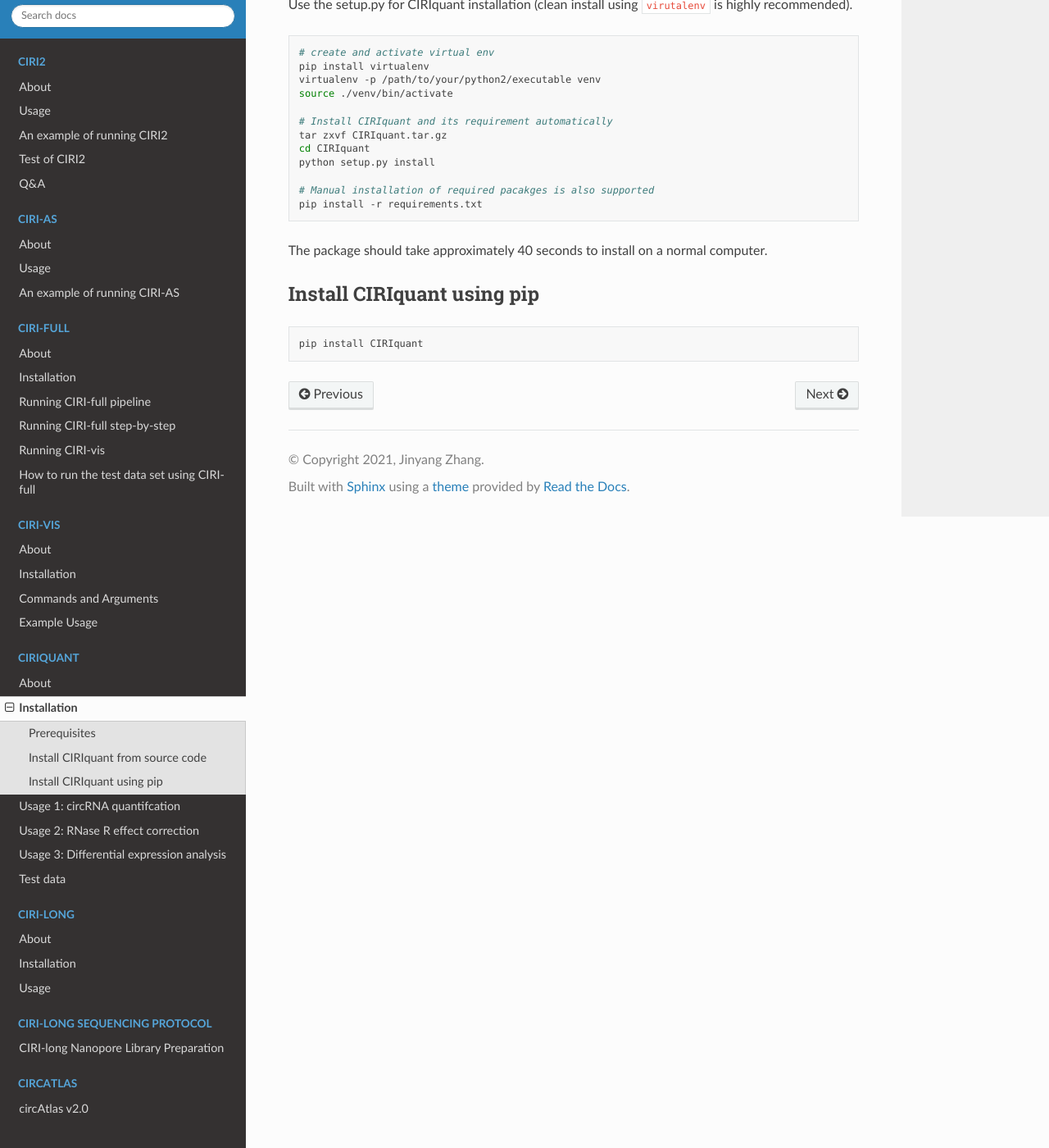
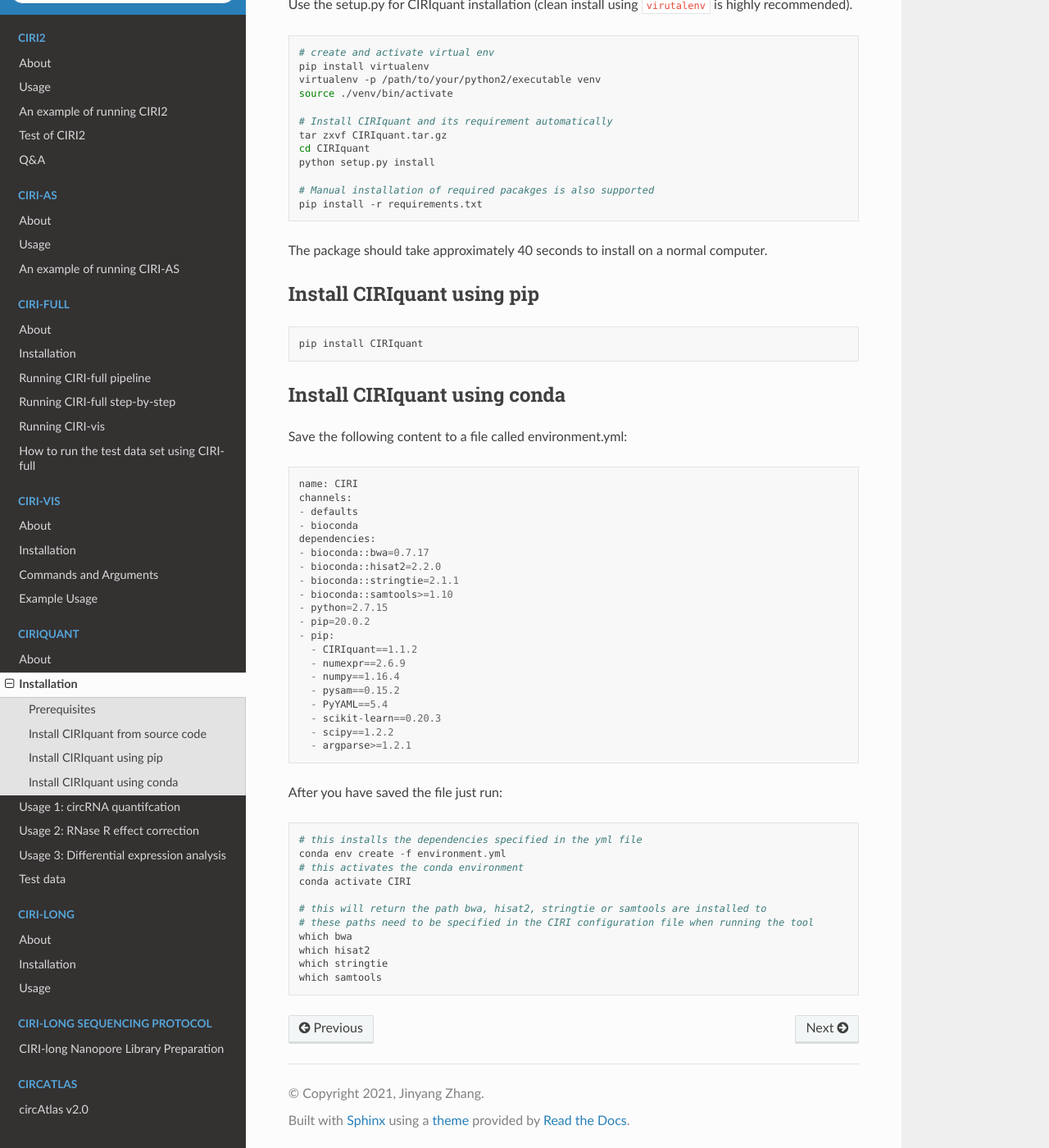
Before and after one commit to bioinfo-biols/CIRI-cookbook, a Sphinx documentation site: the page built from source/CIRIquant_1_installation.md, in a window 1280 px wide and 1400 px high, scrolled down 783 px. Shown: the whole window at 82% size. Built offline with Sphinx 7.4.7 and the Read the Docs theme 2.0.0, drawn with Linux system fonts in a browser that asks for light colours.

Commit message:
Added installation instructions for conda
Generated a yml file and the command lines needed to install CIRIquant and all dependencies via conda.

````diff
--- a/source/CIRIquant_1_installation.md
+++ b/source/CIRIquant_1_installation.md
@@ -46,3 +46,45 @@ The package should take approximately 40 seconds to install on a normal computer
 ```
 pip install CIRIquant
 ```
+
+## Install CIRIquant using conda
+
+Save the following content to a file called environment.yml:
+
+```
+name: CIRI
+channels:
+- defaults
+- bioconda
+dependencies:
+- bioconda::bwa=0.7.17
+- bioconda::hisat2=2.2.0
+- bioconda::stringtie=2.1.1
+- bioconda::samtools>=1.10
+- python=2.7.15
+- pip=20.0.2
+- pip:
+  - CIRIquant==1.1.2
+  - numexpr==2.6.9
+  - numpy==1.16.4
+  - pysam==0.15.2
+  - PyYAML==5.4
+  - scikit-learn==0.20.3
+  - scipy==1.2.2
+  - argparse>=1.2.1
+```
+
+After you have saved the file just run:
+```
+# this installs the dependencies specified in the yml file
+conda env create -f environment.yml
+# this activates the conda environment
+conda activate CIRI
+
+# this will return the path bwa, hisat2, stringtie or samtools are installed to
+# these paths need to be specified in the CIRI configuration file when running the tool
+which bwa
+which hisat2
+which stringtie
+which samtools
+```
````
